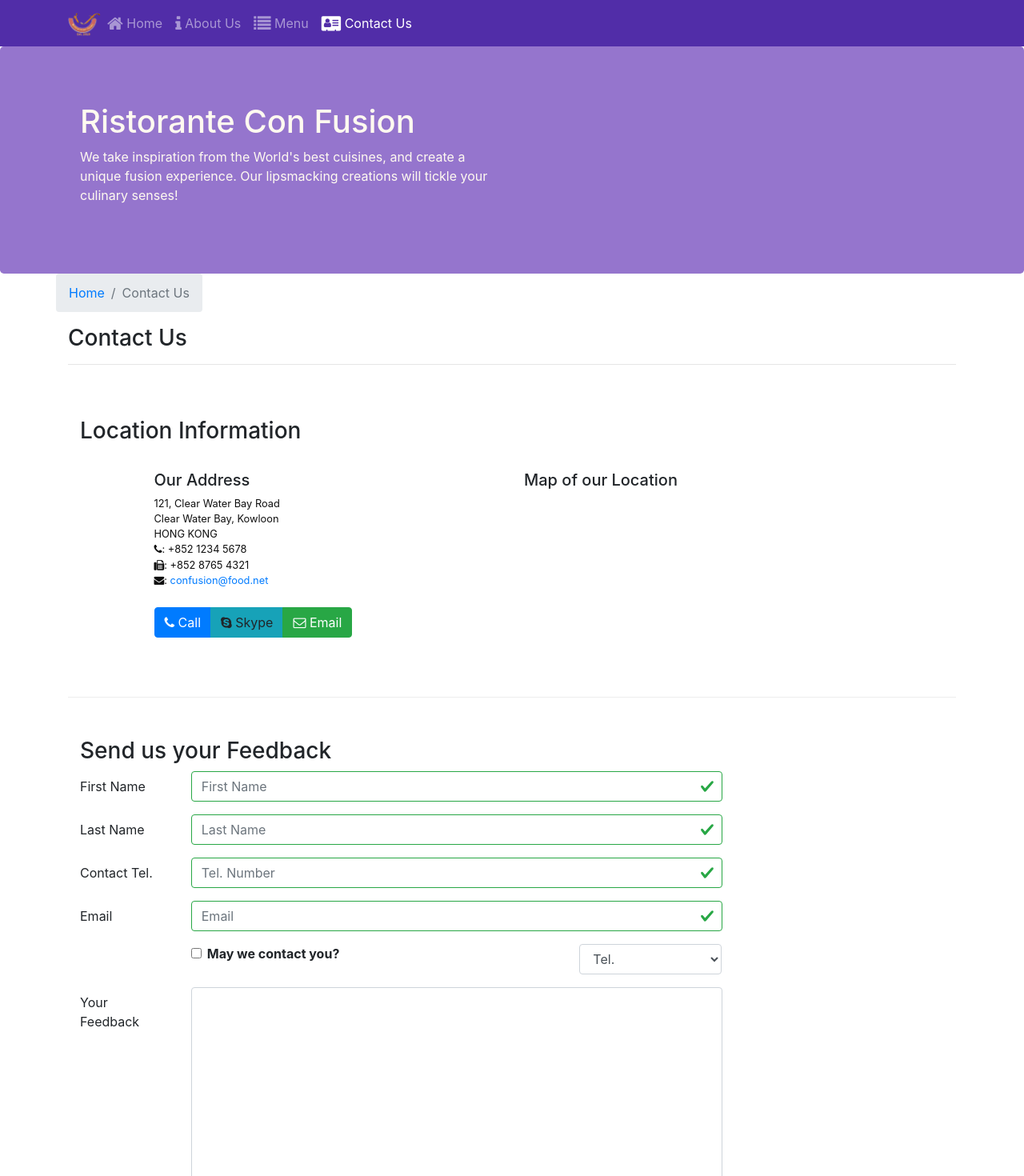
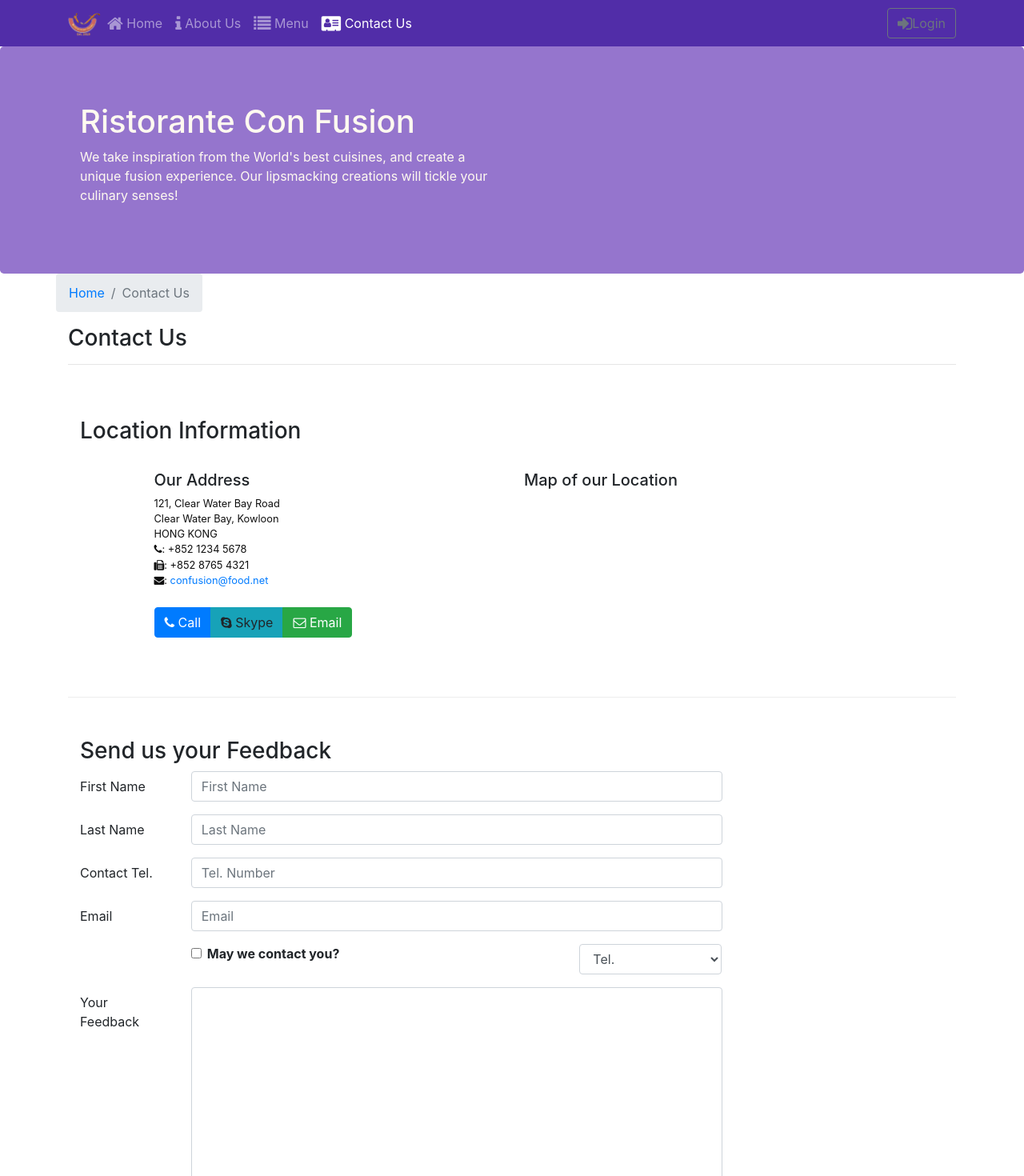
Before and after one commit to zhouchang29/confusion_react, a React (Create React App) app: page /contactus in a window 1280 px wide. Shown: the top 1470 px of the page at 80% size. Built offline with nearby package versions, Linux system fonts and the light colour scheme.

Commit message:
Uncontrolled Form

```diff
--- a/src/components/ContactComponent.js
+++ b/src/components/ContactComponent.js
@@ -1,5 +1,5 @@
 import React from 'react';
-import { Breadcrumb, BreadcrumbItem, Button, Form, FormGroup, Label, Input, Col, Row, FormFeedback } from 'reactstrap';
+import { Breadcrumb, BreadcrumbItem, Button, Form, FormGroup, Label, Input, Col, FormFeedback } from 'reactstrap';
 import { Link } from 'react-router-dom';
 
 class Contact extends React.Component {
@@ -129,7 +129,7 @@
 								<Label htmlFor="firstname" md={2}>First Name</Label>
 								<Col md={10}>
 									<Input type="text" id="firstname" name="firstname"
-									valid={errors.firstname === ''}
+									valid={errors.firstname === '' && this.state.touched.firstname}
 									invalid={errors.firstname !== ''}
 									placeholder="First Name" value={this.state.firstname}
 									onChange={this.handleInputChange} onBlur={this.handleBlur('firstname')}/>
@@ -140,7 +140,7 @@
 								<Label htmlFor="lastname" md={2}>Last Name</Label>
 								<Col md={10}>
 									<Input type="text" id="lastname" name="lastname"
-									valid={errors.lastname === ''}
+									valid={errors.lastname === '' && this.state.touched.lastname}
 									invalid={errors.lastname !== ''}
 									placeholder="Last Name" value={this.state.lastname}
 									onChange={this.handleInputChange} onBlur={this.handleBlur('lastname')}/>
@@ -151,7 +151,7 @@
 								<Label htmlFor="telnum" md={2}>Contact Tel.</Label>
 								<Col md={10}>
 									<Input type="tel" id="telnum" name="telnum"
-									valid={errors.telnum === ''}
+									valid={errors.telnum === '' && this.state.touched.telnum}
 									invalid={errors.telnum !== ''}
 									placeholder="Tel. Number" value={this.state.telnum}
 									onChange={this.handleInputChange} onBlur={this.handleBlur('telnum')}/>
@@ -162,7 +162,7 @@
 								<Label htmlFor="email" md={2}>Email</Label>
 								<Col md={10}>
 									<Input type="email" id="email" name="email"
-									valid={errors.email === ''}
+									valid={errors.email === '' && this.state.touched.email}
 									invalid={errors.email !== ''}
 									placeholder="Email" value={this.state.email}
 									onChange={this.handleInputChange} onBlur={this.handleBlur('email')}/>
--- a/src/components/HeaderComponent.js
+++ b/src/components/HeaderComponent.js
@@ -1,5 +1,6 @@
 import React, { Component } from 'react';
-import { Navbar, NavbarBrand, Nav, NavbarToggler, NavItem, Collapse, Jumbotron } from 'reactstrap';
+import { Navbar, NavbarBrand, Nav, NavbarToggler, NavItem, Collapse, Jumbotron,
+  Button, Modal, ModalHeader, ModalBody, Form, FormGroup, Label, Input } from 'reactstrap';
 import { NavLink } from 'react-router-dom';
 
 class Header extends Component {
@@ -7,16 +8,31 @@
   constructor(props){
     super(props);
     this.state = {
-      isNavOpen: false
+      isNavOpen: false,
+      isModalOpen: false
     };
 
     this.toggleNav = this.toggleNav.bind(this);
+    this.toggleModal = this.toggleModal.bind(this);
+    this.handleLogin = this.handleLogin.bind(this);
   }
 
   toggleNav() {
     this.setState({
       isNavOpen: !this.state.isNavOpen
     });
+  }
+
+  toggleModal() {
+    this.setState({
+      isModalOpen: !this.state.isModalOpen
+    });
+  }
+
+  handleLogin(event) {
+    this.toggleModal();
+    alert("Username: " + this.username.value + " Password: " + this.password.value + " Remember: " + this.remember.checked);
+    event.preventDefault();
   }
 
 	render() {
@@ -51,6 +67,13 @@
                 </NavLink>
               </NavItem>
             </Nav>
+            <Nav className="ml-auto" navbar>
+              <NavItem>
+                <Button outline onClick={this.toggleModal}>
+                  <span className="fa fa-sign-in fa-lg"></span>Login
+                </Button>
+              </NavItem>
+            </Nav>
             </Collapse>
           </div>
         </Navbar>
@@ -64,6 +87,28 @@
             </div>
           </div>
         </Jumbotron>
+        <Modal isOpen={this.state.isModalOpen} toggle={this.toggleModal}>
+          <ModalHeader toggle={this.toggleModal}>Login</ModalHeader>
+          <ModalBody>
+            <Form onSubmit={this.handleLogin}>
+              <FormGroup>
+                <Label htmlFor="username">Username</Label>
+                <Input type="text" id="username" name="username" innerRef={(input) => this.username = input}/>
+              </FormGroup>
+              <FormGroup>
+                <Label htmlFor="password">Password</Label>
+                <Input type="password" id="password" name="password" innerRef={(input) => this.password = input}/>
+              </FormGroup>
+              <FormGroup check>
+                <Label check>
+                  <Input type="checkbox" name="remember" innerRef={(input) => this.remember = input}/>
+                  Remember me
+                </Label>
+              </FormGroup>
+              <Button type="submit" value="submit" color="primary">Login</Button>
+            </Form>
+          </ModalBody>
+        </Modal>
 			</div>
 		);
 	}
```
